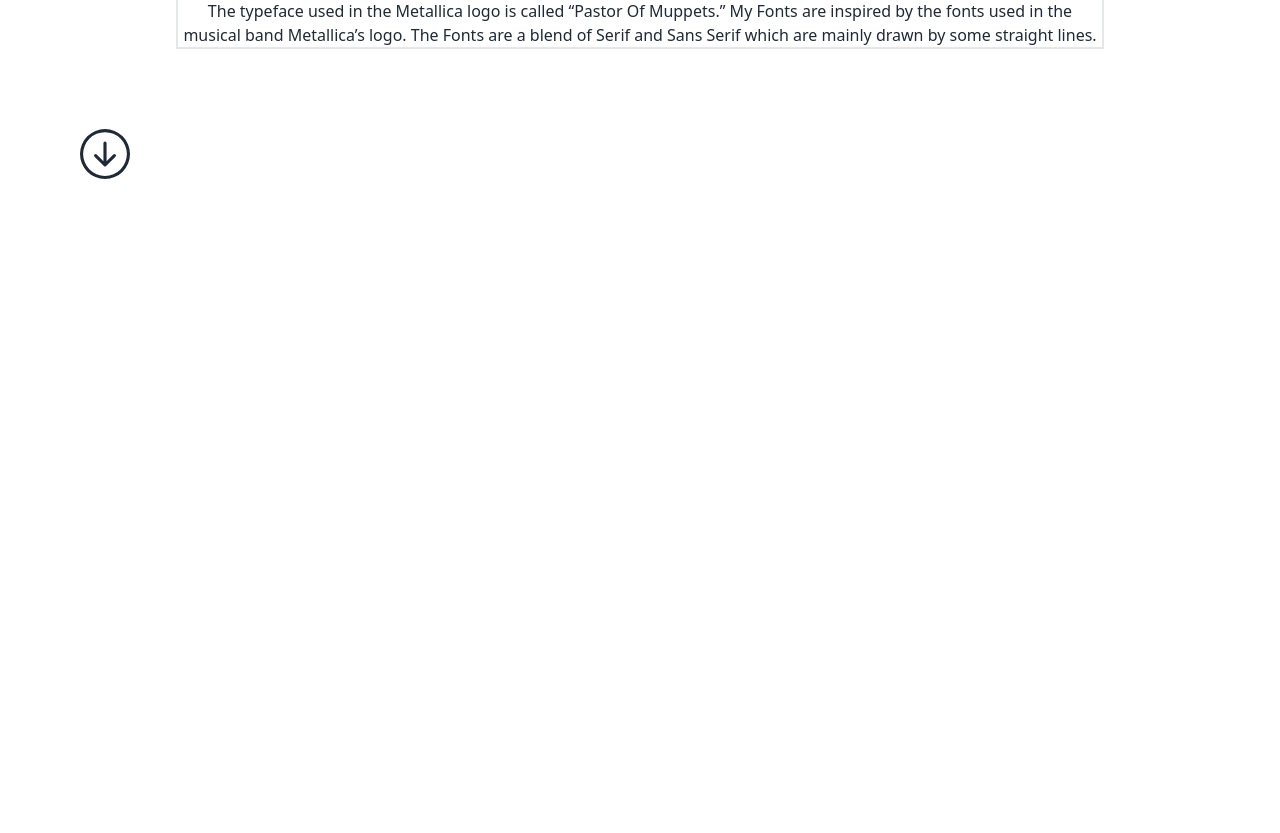
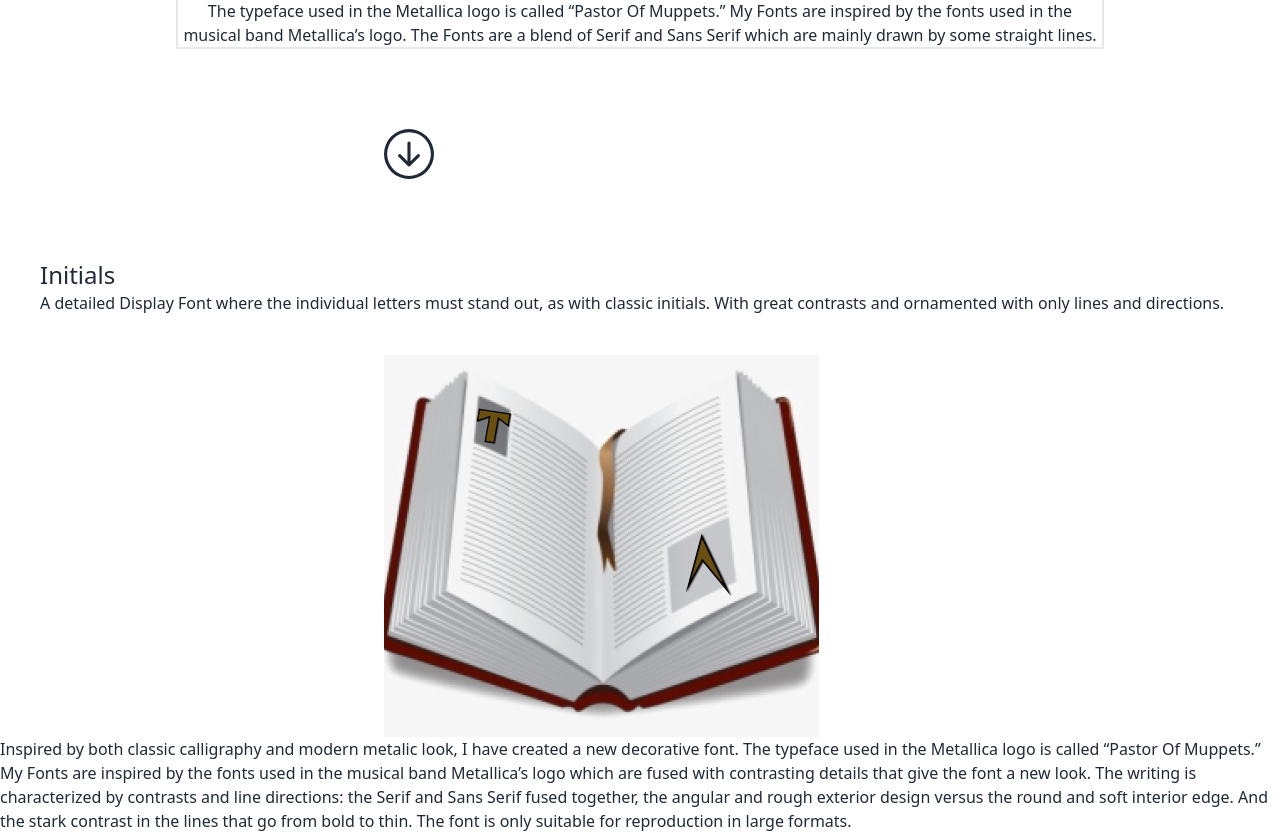
Before and after one commit to fahm0049/musikloftet-main, a website built with Parcel: page src/index.html in a window 1280 px wide. Shown: the part 459-1292 px from the top of the page. Before the commit the page ends 800 px from the top, so only its background shows below. Built offline with nearby package versions, Linux system fonts and the light colour scheme.

Commit message:
initials

```diff
--- a/src/index.html
+++ b/src/index.html
@@ -34,10 +34,23 @@
   <div class="pl-44 pr-44 text-center">
     <p class="border-2 ">The typeface used in the Metallica logo is called “Pastor Of Muppets.”  My Fonts are inspired by the fonts used in the musical band Metallica’s logo. The Fonts are a blend of Serif and Sans Serif which are mainly drawn by some straight lines.</p>
   </div>
-  <div class="p-20">
+  <div class="pl-96 pt-20 pb-20">
    <svg xmlns="http://www.w3.org/2000/svg" width="50" height="50" fill="currentColor" class="bi bi-arrow-down-circle" viewBox="0 0 16 16">
   <path fill-rule="evenodd" d="M1 8a7 7 0 1 0 14 0A7 7 0 0 0 1 8zm15 0A8 8 0 1 1 0 8a8 8 0 0 1 16 0zM8.5 4.5a.5.5 0 0 0-1 0v5.793L5.354 8.146a.5.5 0 1 0-.708.708l3 3a.5.5 0 0 0 .708 0l3-3a.5.5 0 0 0-.708-.708L8.5 10.293V4.5z"/>
 </svg>
+</div>
+<div>
+  <h2 class="text-2xl pl-10">Initials</h2>
+  <p class="pl-10">A detailed Display Font where the individual letters must stand out, as with classic initials. With great contrasts and ornamented with only lines and directions.</p>
+  <div class="pl-96 pt-10">
+    <img src="img/Group 2.png" alt="book">
+  </div>
+  <div>
+  <p>Inspired by both classic calligraphy and modern metalic look, I have created a new decorative font. The typeface used in the Metallica logo is called “Pastor Of Muppets.” My Fonts are inspired by the fonts used in the musical band Metallica’s logo which are fused with contrasting details that give the font a new look. The writing is characterized by contrasts and line directions: the Serif and Sans Serif fused together, the angular and rough exterior design versus the round and soft interior edge. And the stark contrast in the lines that go from bold to thin. The font is only suitable for reproduction in large formats.</p>
+</div>
+</div>
+<div>
+
 </div>
 
   <script type="module" src="index.js"></script>
```
Also changed, not shown: src/img/Group 2.png (added).
